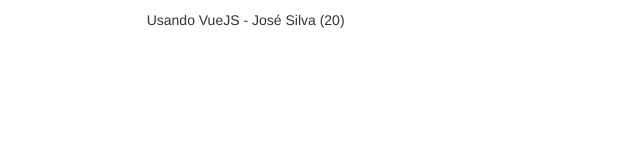
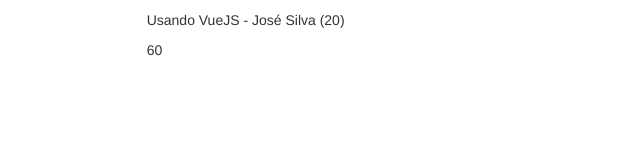
Before and after one commit to CharlesEduardoSCBR/VUEJS2LEARN, a Vue app: page / in a window 1280 px wide. Shown: the top 160 px of the page, without its empty margins (0-640 px from the left). Built offline with nearby package versions, Linux system fonts and the light colour scheme.

Commit message:
Mais interpolação...

```diff
--- a/src/components/Desafio1.vue
+++ b/src/components/Desafio1.vue
@@ -11,7 +11,15 @@
             >Usando VueJS - {{ person.name }} ({{ person.age }})</p>
 
             <!-- 2) Exiba sua idade multiplicada por 3 -->
-            <p></p>
+                        <p class="
+                        col-lg-offset-1 col-lg-11
+                        col-md-offset-1 col-md-11
+                        col-sm-offset-1 col-sm-11
+                        col-xs-offset-1 col-xs-11
+                     "
+            >
+             {{ person.age * 3 }}
+            </p>
 
             <!-- 3) Chame uma função para exibir um número randomico
                 entre 0 and 1 (Math.random()) -->
```
